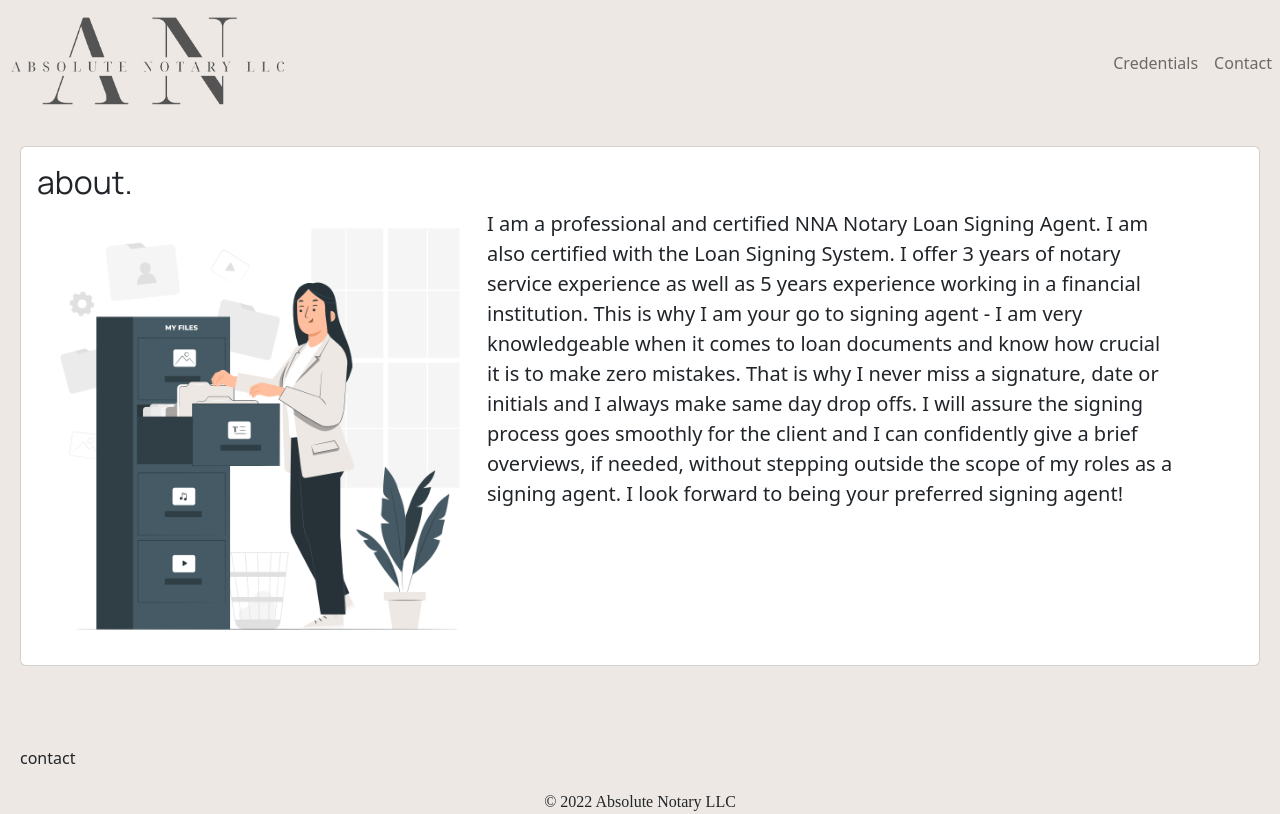
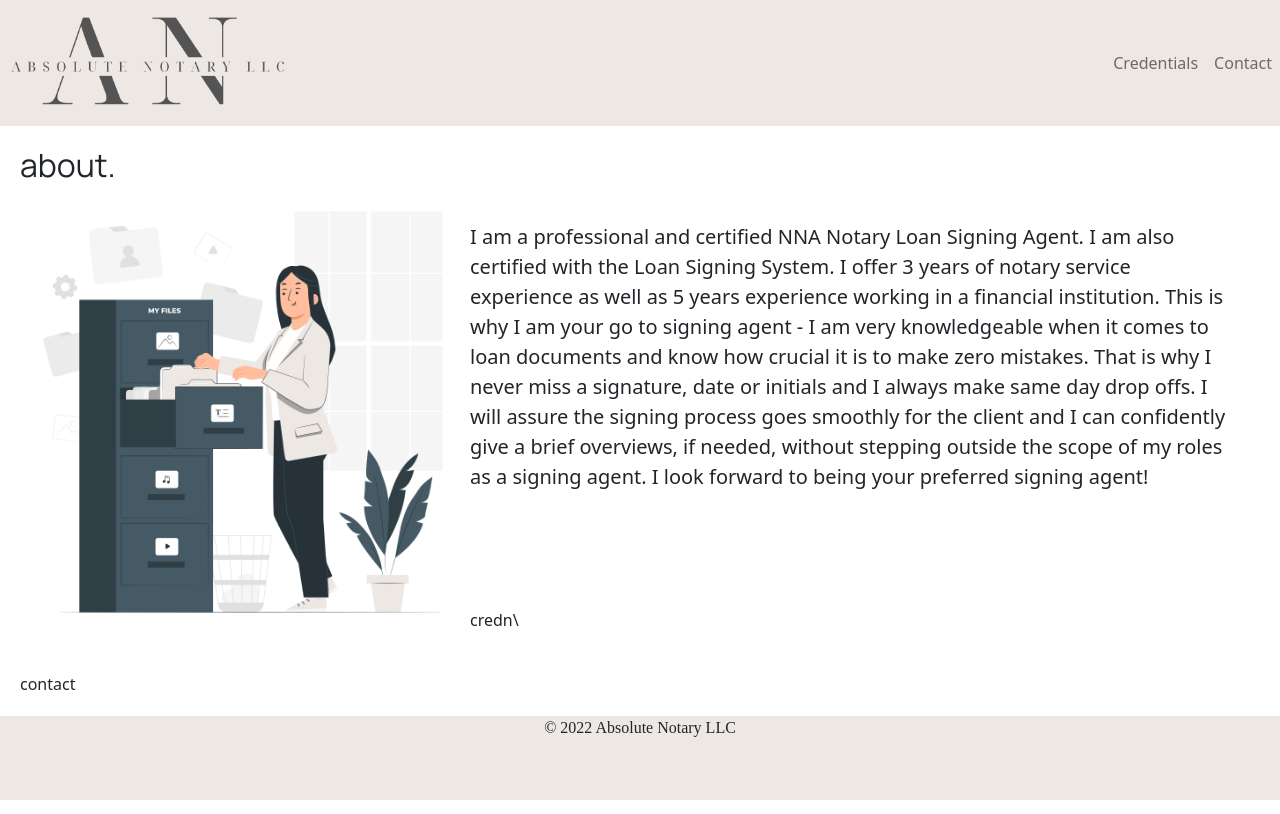
Before and after one commit to trivera777/AbsoluteNotaryLLC, a React (Create React App) app: page / in a window 1280 px wide. Built offline with nearby package versions, Linux system fonts and the light colour scheme.

Commit message:
changed component background color back to white

```diff
--- a/src/Components/About/About.js
+++ b/src/Components/About/About.js
@@ -7,8 +7,6 @@ import files from "../../files.png";
 function About() {
   return (
     <div className="about" id="about">
-      <Card>
-        <Card.Body>
           <blockquote className="blockquote mb-0">
             <h2>about.</h2>
             <img src={files} className="files" alt="Files" />
@@ -24,10 +22,8 @@ function About() {
               client and I can confidently give a brief overviews, if needed,
               without stepping outside the scope of my roles as a signing agent.
               I look forward to being your preferred signing agent!
-            </p>
+            </p><br />
           </blockquote>
-        </Card.Body>
-      </Card>
     </div>
   );
 }
--- a/src/Components/About/about.css
+++ b/src/Components/About/about.css
@@ -1,17 +1,19 @@
-@import url('https://fonts.googleapis.com/css2?family=Manrope:wght@200;300;400&display=swap');
+@import url("https://fonts.googleapis.com/css2?family=Manrope:wght@200;300;400&display=swap");
 
 .about {
-    padding: 20px;
+  padding: 20px;
+
+  background-color: #fff;
 }
 
 h2 {
-    font-family: 'Manrope', sans-serif;
+  font-family: "Manrope", sans-serif;
 }
 p {
-    margin: 70px;
+  padding: 30px;
 }
 
 .files {
-    float: left;
-    height: 55vh;
+  float: left;
+  height: 55vh;
 }
--- a/src/Components/Contact/contact.css
+++ b/src/Components/Contact/contact.css
@@ -1,4 +1,4 @@
 .contact {
-  background-color: #ede8e4;
+  background-color: #fff;
   padding: 20px;
 }
--- a/src/Components/Credentials/Credentials.js
+++ b/src/Components/Credentials/Credentials.js
@@ -7,7 +7,7 @@ import nsa from "../../nsa.png";
 function Credentials() {
   return (
     <div className="credentials" id="credentials">
-
+      credn\
     </div>
   );
 }
--- a/src/Components/Credentials/credentials.css
+++ b/src/Components/Credentials/credentials.css
@@ -1,3 +1,5 @@
 .credentials {
   padding: 20px;
+  background-color: #fff;
+
 }
```
